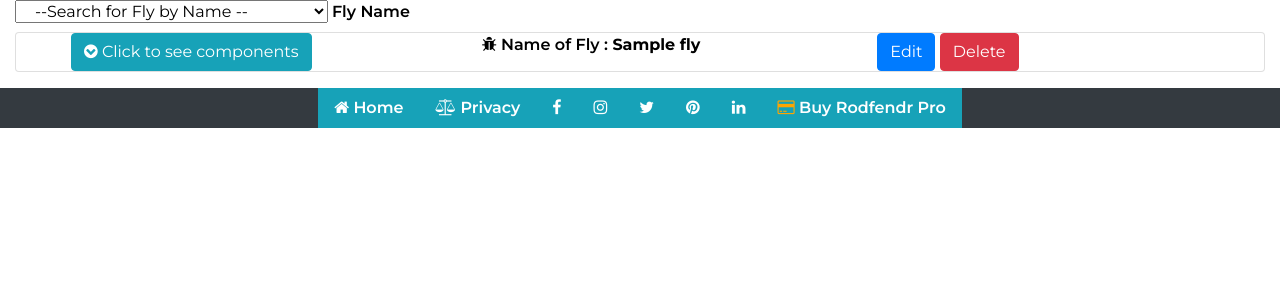
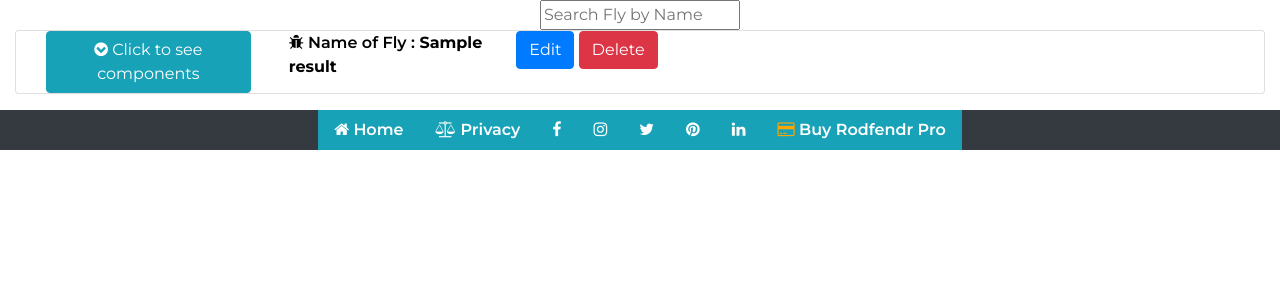
Before and after one commit to AlanOSheadev/Flies-fish-love, a Flask app: template templates/searchflyname.html in a window 1280 px wide. Shown: the part 58-358 px from the top of the page. Run offline with Flask 2, Linux system fonts and the light colour scheme; the template is opened without the code that fills it: most values are stand-ins (such as "Sample title", 1, 10 or a date in 2020); some libraries are stand-ins or nearby versions; some web fonts are replaced.

Commit message:
added search funciton

```diff
--- a/app.py
+++ b/app.py
@@ -14,12 +14,14 @@ app.config["MONGO_URI"] = os.getenv("MONGO_URI")
 
 mongo = PyMongo(app)
 
+# ----------- Home Page --------------
 
 @app.route('/')
 @app.route('/get_fly')
 def get_fly():
     return render_template("fly.html", fly=mongo.db.fly.find().sort("name"))
 
+# ----------- Add Fly Page --------------
 
 @app.route('/add_fly')
 def add_fly():
@@ -29,10 +31,10 @@ def add_fly():
 @app.route('/insert_fly', methods=['POST'])
 def insert_fly():
     fly = mongo.db.fly
-    species = mongo.db.species
     fly.insert_one(request.form.to_dict())
     return redirect(url_for('get_fly'))
 
+# ----------- Edit Fly Page --------------
 
 @app.route('/edit_fly/<fly_id>')
 def edit_fly(fly_id):
@@ -64,22 +66,43 @@ def update_fly(fly_id):
     return redirect(url_for('get_fly'))
 
 
+# ----------- Delete Fly Page --------------
+
 @app.route('/delete_fly/<fly_id>')
 def delete_fly(fly_id):
     mongo.db.fly.remove({'_id': ObjectId(fly_id)})
     return redirect(url_for('get_fly'))
 
 
+# ----------- Privacy Page --------------
+
 @app.route('/add_privacy')
 def add_privacy():
     return render_template('privacy.html')
 
+
+# ----------- Contact Page --------------
 
 @app.route('/add_contact')
 def add_contact():
     return render_template('contact.html')
 
 
+# ----------- Search Fly by name Page --------------
+
+@app.route('/search_flyname', methods=['GET', 'POST'])
+def search_flyname():
+    fly=mongo.db.fly.find()
+    query = request.args.get('search')
+    results = mongo.db.fly.find({'name': {"$regex": query}})
+    return render_template('searchflyname.html', results=results)
+
+
+@app.route('/search_flysubmitted')
+def search_flysubmitted():
+    return render_template('searchflysubmitted.html', fly=mongo.db.fly.find())
+
+
 if __name__ == '__main__':
     app.run(host=os.environ.get('IP'),
             port=int(os.environ.get('PORT')), debug=True)  # remember to change to false before final push to Heroku
--- a/templates/searchflyname.html
+++ b/templates/searchflyname.html
@@ -1,26 +1,34 @@
 {% extends 'base.html' %} {% block content %}
-<select class="col-3" id="search_fly_name" name="fly_name" required>
-        <option value="">--Search for Fly by Name --</option>
-        {% for fly in fly %}
-        <option value="{{fly.name}}">{{fly.name}}</option>
-        {% endfor %}
-    </select>
-    <label for="search_fly_name">Fly Name</label>
-    <ul class="card" id="accordion">
-    {% for fly in fly %}
-    <li>
+<div class="search-bar d-flex justify-content-center">
+				<div class="row search-outline search-outline-home">
+					<form action="{{url_for('search_flyname')}}">
+						<input id="search" name="search" type="text" class="validate home-search" placeholder="Search Fly by Name" required>
+                    </form>
+				</div>
+</div>
+<ul class="container card" id="accordion">
+<div class="row">
+					{% if results_number == 0 %}
+						<div class="col-12">
+							<a href="{{url_for('home')}}" >
+                                <img src="{{url_for('static', filename='images/background/404.png')}}" width="100%" height="750px" alt="404">
+                            </a>
+                        </div>
+					{% else %}
+					{% for result in results %}
+						<li>
         <div class="row list-inline align-self-center">
             <div class="col-4 list-inline-item">
                 <button class="btn btn-info" type="button" data-toggle="collapse" data-target="#collapseExample{{loop.index}}" aria-expanded="false" aria-controls="collapseExample"><i class="fa fa-chevron-circle-down" aria-hidden="true"></i> Click to see components</button>
             </div>
             <div class="task_header col-4 list-inline-item">
-                <i class="fa fa-bug" aria-hidden="true"></i> Name of Fly :<strong> {{fly.name}}</strong>
+                <i class="fa fa-bug" aria-hidden="true"></i> Name of Fly :<strong> {{result.name}}</strong>
             </div>
             <div class="col">
                 <div>
-                {% if fly.delete %}
-                    <a href="{{url_for('edit_fly', fly_id=fly._id)}}" type="button" class="btn btn-primary">Edit</a>
-                    <a href="{{url_for('delete_fly', fly_id=fly._id)}}" type="button" class="btn btn-danger">Delete</a>
+                {% if result.delete %}
+                    <a href="{{url_for('edit_fly', fly_id=result._id)}}" type="button" class="btn btn-primary">Edit</a>
+                    <a href="{{url_for('delete_fly', fly_id=result._id)}}" type="button" class="btn btn-danger">Delete</a>
                     {% else %}
                 {% endif %}
                 </div>
@@ -28,23 +36,25 @@
         </div>
         <div class="collapse card card-body" id="collapseExample{{loop.index}}">
             <span>
-                    Species : &nbsp;&nbsp;&ensp;{{fly.species}} <br>
-                    Hook Size : &nbsp;{{fly.hook}} <br>
-                    Thread : &ensp;&emsp;{{fly.thread}} <br>
-                    Rib : &ensp;&emsp;&emsp;&emsp;{{fly.rib}} <br>
-                    Head : &ensp;&emsp;&emsp;{{fly.head}} <br>
-                    Body : &ensp;&emsp;&emsp;{{fly.body}} <br>
-                    Thorax : &ensp;&nbsp;&emsp;{{fly.thorax}} <br>
-                    Legs : &nbsp;&ensp;&emsp;&emsp;{{fly.legs}} <br>
-                    Wings : &nbsp;&ensp;&emsp;{{fly.wings}} <br>
-                    Tail : &nbsp;&emsp;&emsp;&emsp;{{fly.tail}} <br>
-                    Hackle : &nbsp;&emsp;&nbsp;{{fly.hackle}} <br>
-                    Link to Instructions :  <a href="{{fly.link}}" target="blank">Link</a> <br>
+                    Species : &nbsp;&nbsp;&ensp;{{result.species}} <br>
+                    Hook Size : &nbsp;{{result.hook}} <br>
+                    Thread : &ensp;&emsp;{{result.thread}} <br>
+                    Rib : &ensp;&emsp;&emsp;&emsp;{{result.rib}} <br>
+                    Head : &ensp;&emsp;&emsp;{{result.head}} <br>
+                    Body : &ensp;&emsp;&emsp;{{result.body}} <br>
+                    Thorax : &ensp;&nbsp;&emsp;{{result.thorax}} <br>
+                    Legs : &nbsp;&ensp;&emsp;&emsp;{{result.legs}} <br>
+                    Wings : &nbsp;&ensp;&emsp;{{result.wings}} <br>
+                    Tail : &nbsp;&emsp;&emsp;&emsp;{{result.tail}} <br>
+                    Hackle : &nbsp;&emsp;&nbsp;{{result.hackle}} <br>
+                    Link to Instructions :  <a href="{{result.link}}" target="blank">Link</a> <br>
                     <br>
-                    Submitted By: {{fly.submitted_by}}
+                    Submitted By: {{result.submitted_by}}
                 </span>
         </div>
     </li>
-    {% endfor %}
+					{% endfor %}
+					{% endif %}
+			    </div>
 </ul>
 {% endblock %}
```
Also changed, not shown: templates/addfly.html (+17 -17 lines), templates/editfly.html (+22 -22 lines), templates/fly.html (+8 -2 lines), templates/searchflysubmitted.html (+1 -42 lines).
